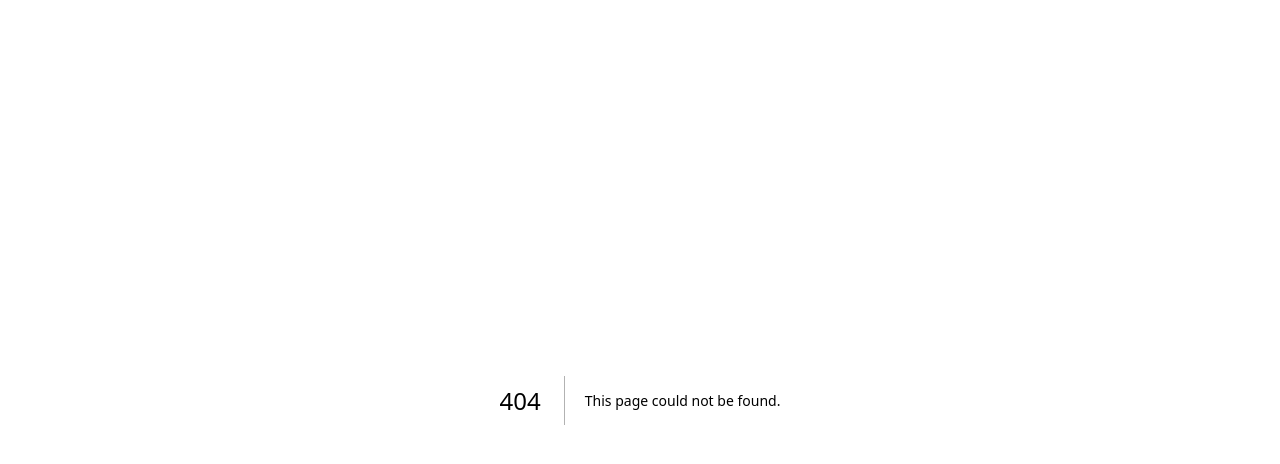
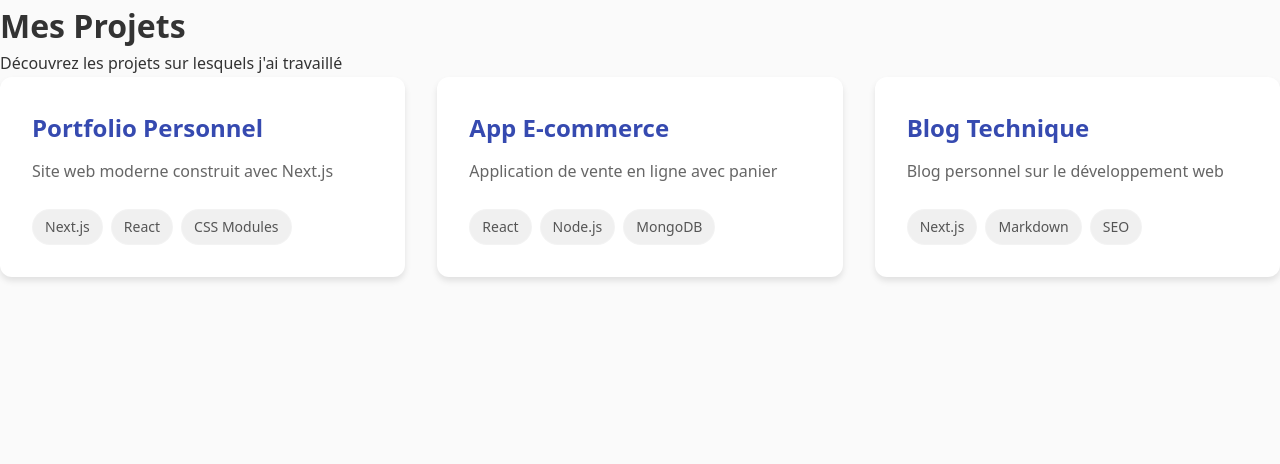
Before and after one commit to hyna42/next-tuto-ocr, a Next.js app: page /projets in a window 1280 px wide. Before the commit this address had no page. Shown: the top 464 px of the page. Built offline with nearby package versions, Linux system fonts and the light colour scheme.

Commit message:
feat(navigation): create projets page

```diff
--- a/app/page.js
+++ b/app/page.js
@@ -1,4 +1,4 @@
-import  Tag  from "./components/Tag/Tag";
+import  Tag  from "../components/Tag/Tag";
 import styles from "./page.module.css";
 
 const technologies = [
--- /dev/null
+++ b/app/projets/page.js
@@ -0,0 +1,45 @@
+import styles from "./page.module.css";
+import Tag from "../../components/Tag/Tag";
+
+export default function Projects() {
+  return (
+    <div className="container">
+      <h1 className="title">Mes Projets</h1>
+      <p className="description">
+        Découvrez les projets sur lesquels j&apos;ai travaillé
+      </p>
+
+      <div className={styles.grid}>
+        <div className={styles.card}>
+          <h2>Portfolio Personnel</h2>
+          <p>Site web moderne construit avec Next.js</p>
+          <div className={styles.tags}>
+            <Tag>Next.js</Tag>
+            <Tag>React</Tag>
+            <Tag>CSS Modules</Tag>
+          </div>
+        </div>
+
+        <div className={styles.card}>
+          <h2>App E-commerce</h2>
+          <p>Application de vente en ligne avec panier</p>
+          <div className={styles.tags}>
+            <Tag>React</Tag>
+            <Tag>Node.js</Tag>
+            <Tag>MongoDB</Tag>
+          </div>
+        </div>
+
+        <div className={styles.card}>
+          <h2>Blog Technique</h2>
+          <p>Blog personnel sur le développement web</p>
+          <div className={styles.tags}>
+            <Tag>Next.js</Tag>
+            <Tag>Markdown</Tag>
+            <Tag>SEO</Tag>
+          </div>
+        </div>
+      </div>
+    </div>
+  );
+}
--- /dev/null
+++ b/app/projets/page.module.css
@@ -0,0 +1,44 @@
+.grid {
+  display: grid;
+  grid-template-columns: repeat(auto-fit, minmax(300px, 1fr));
+  gap: 2rem;
+}
+
+.card {
+  background: white;
+  border-radius: 12px;
+  padding: 2rem;
+  box-shadow: 0 4px 6px rgba(0, 0, 0, 0.1);
+  transition: transform 0.3s ease, box-shadow 0.3s ease;
+}
+
+.card:hover {
+  transform: translateY(-5px);
+  box-shadow: 0 10px 20px rgba(0, 0, 0, 0.15);
+}
+
+.card h2 {
+  font-size: 1.5rem;
+  margin-bottom: 0.75rem;
+  color: #364AB0;
+}
+
+.card p {
+  color: #666;
+  margin-bottom: 1.5rem;
+  line-height: 1.6;
+}
+
+.tags {
+  display: flex;
+  flex-wrap: wrap;
+  gap: 0.5rem;
+}
+
+.tags span {
+  background: #f0f0f0;
+  padding: 0.375rem 0.75rem;
+  border-radius: 20px;
+  font-size: 0.875rem;
+  color: #555;
+}
--- a/package.json
+++ b/package.json
@@ -14,6 +14,8 @@
     "react-dom": "19.2.3"
   },
   "devDependencies": {
+    "@types/node": "25.3.5",
+    "@types/react": "19.2.14",
     "eslint": "^9",
     "eslint-config-next": "16.1.6"
   }
```
Also changed, not shown: tsconfig.json (added, +37 -0 lines), components/Tag/Tag.jsx (renamed from app/components/Tag/Tag.jsx), components/Tag/Tag.module.css (renamed from app/components/Tag/Tag.module.css), 1 other file (tests, documents, lock files or other folders).
